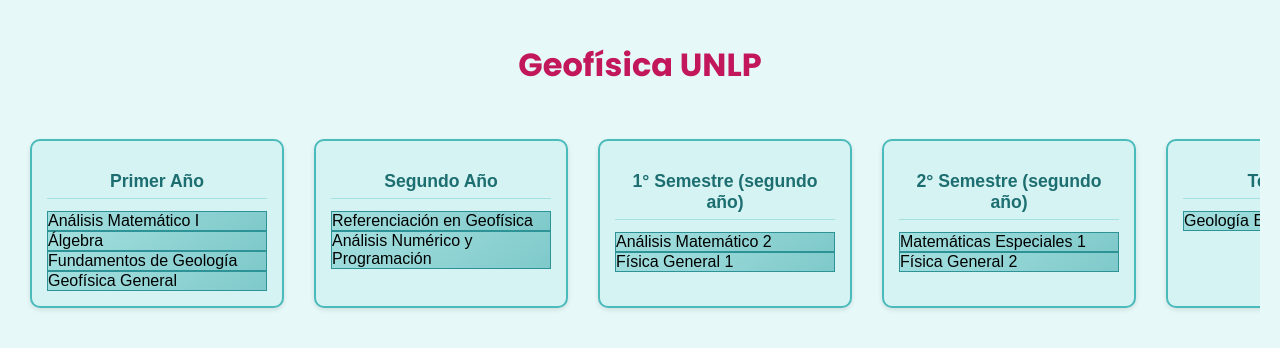
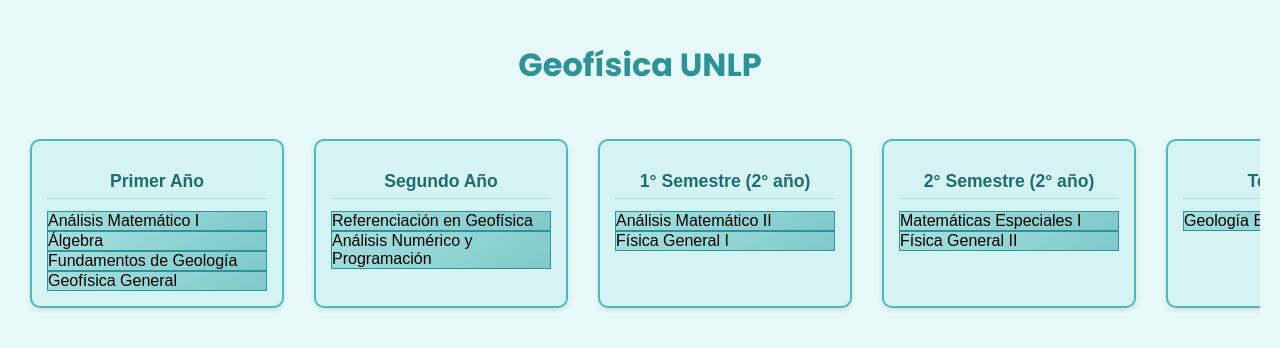
Before and after one commit to camitf/Geofisica-Plan-de-estudios, a plain HTML site: page index.html in a window 1280 px wide. Drawn offline with Linux system fonts and the light colour scheme.

Commit message:
Update index.html

```diff
--- a/index.html
+++ b/index.html
@@ -4,55 +4,48 @@
   <meta charset="UTF-8" />
   <meta name="viewport" content="width=device-width, initial-scale=1.0" />
   <title>Malla Interactiva Geofísica – UNLP</title>
-  <meta name="description" content="Explora la malla interactiva de Geofísica en la FCAGLP. Descubre requisitos por semestre y desbloquea ramos al aprobar.">
+  <meta name="description" content="Explora la malla interactiva de Geofísica en la FCAGLP. Descubre requisitos por semestre y desbloquea materias al aprobar.">
   <link href="https://fonts.googleapis.com/css2?family=Poppins:wght@700&display=swap" rel="stylesheet" />
   <link rel="stylesheet" href="estilos.css" />
 </head>
 
 <body>
   <h1>Geofísica UNLP</h1>
-
   <div class="malla-grid">
-    <div class="semestre" id="a1">
+    <div class="semestre">
       <h2>Primer Año</h2>
       <div class="ramo" id="AM1">Análisis Matemático I</div>
       <div class="ramo" id="algebra">Álgebra</div>
       <div class="ramo" id="fundamentos">Fundamentos de Geología</div>
       <div class="ramo" id="geogral">Geofísica General</div>
     </div>
-
-    <div class="semestre" id="a2">
+    <div class="semestre">
       <h2>Segundo Año</h2>
       <div class="ramo bloqueado" id="refe">Referenciación en Geofísica</div>
       <div class="ramo bloqueado" id="anyp">Análisis Numérico y Programación</div>
     </div>
-
-    <div class="semestre" id="sem1a2">
-      <h2>1° Semestre (segundo año)</h2>
-      <div class="ramo bloqueado" id="AM2">Análisis Matemático 2</div>
-      <div class="ramo bloqueado" id="fisica1">Física General 1</div>
+    <div class="semestre">
+      <h2>1° Semestre (2° año)</h2>
+      <div class="ramo bloqueado" id="AM2">Análisis Matemático II</div>
+      <div class="ramo bloqueado" id="fisica1">Física General I</div>
     </div>
-
-    <div class="semestre" id="sem2a2">
-      <h2>2° Semestre (segundo año)</h2>
-      <div class="ramo bloqueado" id="mates1">Matemáticas Especiales 1</div>
-      <div class="ramo bloqueado" id="fisica2">Física General 2</div>
+    <div class="semestre">
+      <h2>2° Semestre (2° año)</h2>
+      <div class="ramo bloqueado" id="mates1">Matemáticas Especiales I</div>
+      <div class="ramo bloqueado" id="fisica2">Física General II</div>
     </div>
-
-    <div class="semestre" id="a3">
+    <div class="semestre">
       <h2>Tercer Año</h2>
       <div class="ramo bloqueado" id="geoest">Geología Estructural</div>
     </div>
-
-    <div class="semestre" id="sem1a3">
-      <h2>1° Semestre (tercer año)</h2>
-      <div class="ramo bloqueado" id="mates2">Matemáticas Especiales 2</div>
-      <div class="ramo bloqueado" id="fisica3">Física General 3</div>
+    <div class="semestre">
+      <h2>1° Semestre (3° año)</h2>
+      <div class="ramo bloqueado" id="mates2">Matemáticas Especiales II</div>
+      <div class="ramo bloqueado" id="fisica3">Física General III</div>
       <div class="ramo bloqueado" id="estadistica">Estadística Aplicada</div>
     </div>
-
-    <div class="semestre" id="sem2a3">
-      <h2>2° Semestre (tercer año)</h2>
+    <div class="semestre">
+      <h2>2° Semestre (3° año)</h2>
       <div class="ramo bloqueado" id="geodesia">Geodesia</div>
       <div class="ramo bloqueado" id="mecanica">Mecánica del Continuo</div>
       <div class="ramo bloqueado" id="analisisseñales">Análisis de Señales en Geofísica</div>
@@ -60,15 +53,5 @@
   </div>
 
   <script src="script.js"></script>
-
-  <style>
-    h1 {
-      font-family: 'Poppins', sans-serif;
-      font-weight: 700;
-      color: #c2185b;
-      text-align: center;
-      margin-bottom: 40px;
-    }
-  </style>
 </body>
 </html>
```
